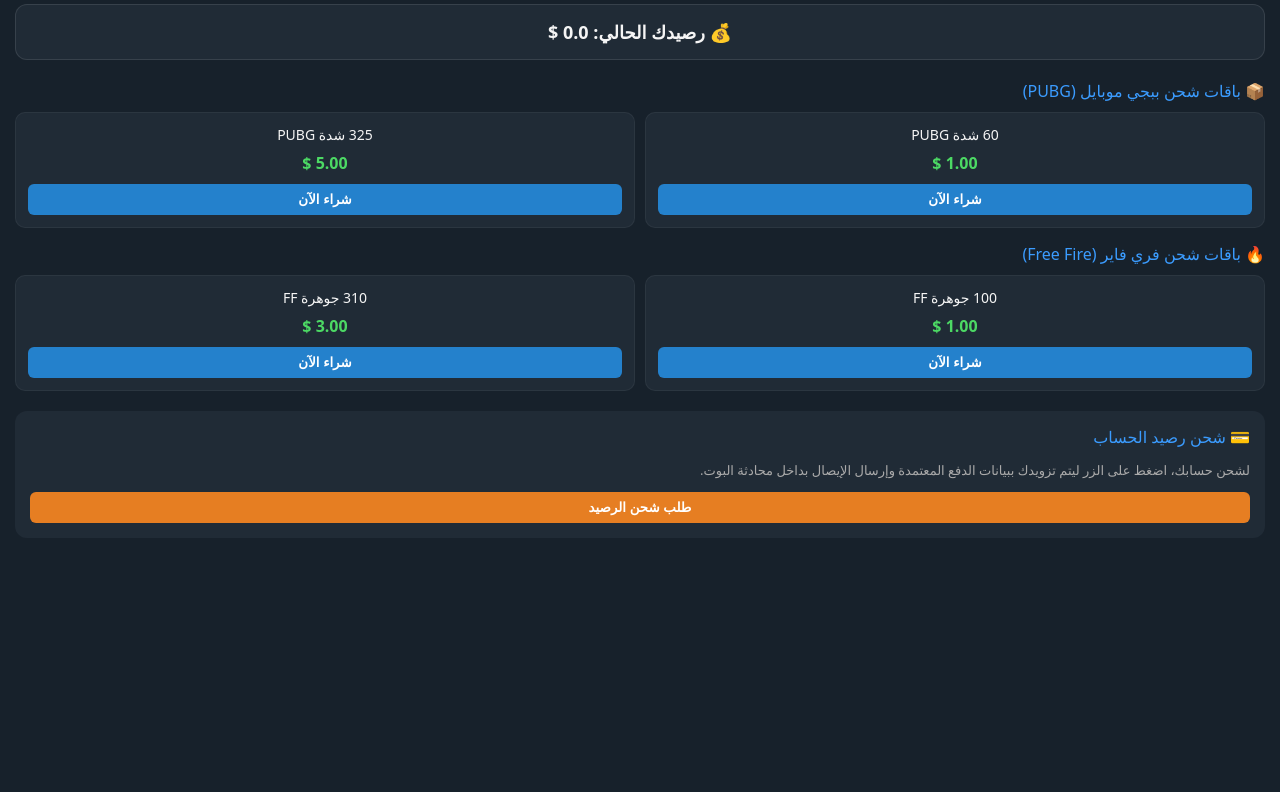
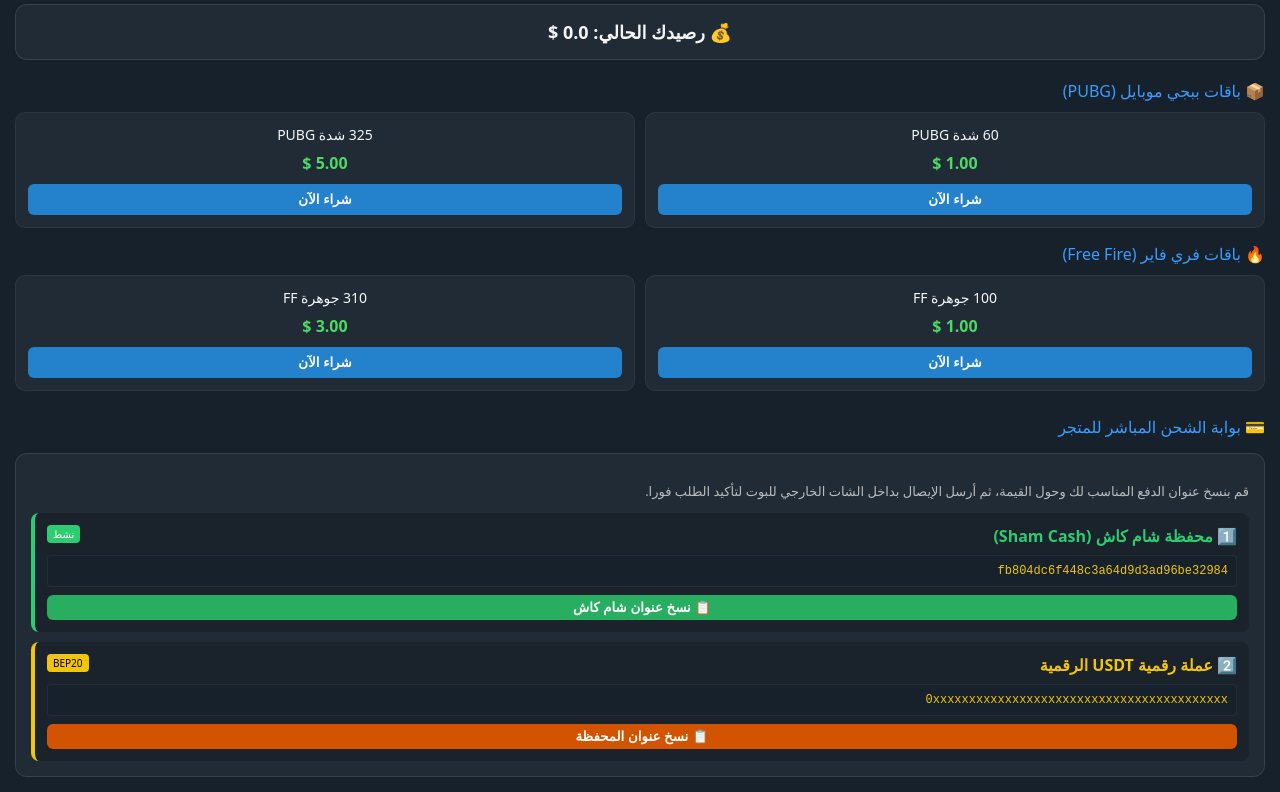
Before and after one commit to kaledkoosa/mar, a plain HTML site: page index.html in a window 1280 px wide. Shown: the part 84-876 px from the top of the page. Before the commit the page ends 800 px from the top, so only its background shows below. Drawn offline with Linux system fonts and the light colour scheme; a script that the page names is missing.

Commit message:
Update title and section names in index.html

```diff
--- a/index.html
+++ b/index.html
@@ -3,7 +3,7 @@
 <head>
     <meta charset="UTF-8">
     <meta name="viewport" content="width=device-width, initial-scale=1.0">
-    <title>متجر شحن الألعاب الفوري</title>
+    <title>متجر عبد البصير للشحن الفوري</title>
     <script src="https://telegram.org"></script>
     <style>
         body {
@@ -31,6 +31,9 @@
             font-size: 16px;
             margin: 15px 0 10px 0;
             color: #3b9cff;
+            display: flex;
+            align-items: center;
+            gap: 5px;
         }
         .product-grid {
             display: grid;
@@ -62,26 +65,58 @@
             cursor: pointer;
             width: 100%;
             font-weight: bold;
+            transition: 0.2s;
         }
-        .deposit-section {
+        .btn:active {
+            transform: scale(0.98);
+        }
+        .deposit-box {
             background: var(--tg-theme-secondary-bg-color, #202b36);
             padding: 15px;
             border-radius: 12px;
-            margin-top: 20px;
+            margin-top: 15px;
+            border: 1px solid rgba(255,255,255,0.1);
+        }
+        .payment-method-card {
+            background: rgba(0,0,0,0.2);
+            padding: 12px;
+            border-radius: 8px;
+            margin-top: 10px;
+            border-left: 4px solid #e67e22;
+        }
+        .wallet-address {
+            background: #17212b;
+            padding: 8px;
+            border-radius: 4px;
+            font-family: monospace;
+            font-size: 12px;
+            word-break: break-all;
+            margin: 8px 0;
+            border: 1px solid rgba(255,255,255,0.05);
+            color: #f1c40f;
+            user-select: all;
+        }
+        .badge {
+            background: #e67e22;
+            color: white;
+            font-size: 10px;
+            padding: 2px 6px;
+            border-radius: 4px;
+            float: left;
         }
     </style>
 </head>
 <body>
 
     <div class="header">
-        <h2>🎮 متجر الشحن السريع</h2>
+        <h2>🎮 متجر عبد البصير للشحن</h2>
     </div>
 
     <div class="balance-card">
         💰 رصيدك الحالي: <span id="user-balance">0.0</span> $
     </div>
 
-    <div class="section-title">📦 باقات شحن ببجي موبايل (PUBG)</div>
+    <div class="section-title">📦 باقات ببجي موبايل (PUBG)</div>
     <div class="product-grid">
         <div class="product-card">
             <div class="product-name">60 شدة PUBG</div>
@@ -95,7 +130,7 @@
         </div>
     </div>
 
-    <div class="section-title">🔥 باقات شحن فري فاير (Free Fire)</div>
+    <div class="section-title">🔥 باقات فري فاير (Free Fire)</div>
     <div class="product-grid">
         <div class="product-card">
             <div class="product-name">100 جوهرة FF</div>
@@ -109,39 +144,62 @@
         </div>
     </div>
 
-    <div class="deposit-section">
-        <div class="section-title" style="margin-top:0;">💳 شحن رصيد الحساب</div>
-        <p style="font-size: 13px; color: #aaa;">لشحن حسابك، اضغط على الزر ليتم تزويدك ببيانات الدفع المعتمدة وإرسال الإيصال بداخل محادثة البوت.</p>
-        <button class="btn" style="background: #e67e22;" onclick="requestDeposit()">طلب شحن الرصيد</button>
+    <!-- بوابة الدفع المدمجة كلياً داخل التطبيق -->
+    <div class="section-title" style="margin-top:25px;">💳 بوابة الشحن المباشر للمتجر</div>
+    <div class="deposit-box">
+        <p style="font-size: 13px; color: #bbb; margin-0">قم بنسخ عنوان الدفع المناسب لك وحول القيمة، ثم أرسل الإيصال بداخل الشات الخارجي للبوت لتأكيد الطلب فورا.</p>
+
+        <!-- خيار الدفع الأول: شام كاش -->
+        <div class="payment-method-card" style="border-left-color: #2ecc71;">
+            <span class="badge" style="background: #2ecc71;">نشط</span>
+            <strong style="color: #2ecc71;">1️⃣ محفظة شام كاش (Sham Cash)</strong>
+            <div class="wallet-address" id="sham-wallet">fb804dc6f448c3a64d9d3ad96be32984</div>
+            <button class="btn" style="background: #27ae60; padding: 5px;" onclick="copyWallet('sham-wallet')">📋 نسخ عنوان شام كاش</button>
+        </div>
+
+        <!-- خيار الدفع الثاني: USDT -->
+        <div class="payment-method-card" style="border-left-color: #f1c40f;">
+            <span class="badge" style="background: #f1c40f; color: black;">BEP20</span>
+            <strong style="color: #f1c40f;">2️⃣ عملة رقمية USDT الرقمية</strong>
+            <div class="wallet-address" id="usdt-wallet">0xxxxxxxxxxxxxxxxxxxxxxxxxxxxxxxxxxxxxxxxx</div>
+            <button class="btn" style="background: #d35400; padding: 5px;" onclick="copyWallet('usdt-wallet')">📋 نسخ عنوان المحفظة</button>
+        </div>
     </div>
 
     <script>
         const tg = window.Telegram.WebApp;
         tg.expand();
 
-        // سيتم حقن هذه المعرفات ديناميكياً بواسطة خادم الفلاسک
         const CURRENT_USER_ID = "USER_ID_PLACEHOLDER";
         const REAL_BALANCE = "USER_BALANCE_PLACEHOLDER";
 
         document.getElementById('user-balance').innerText = REAL_BALANCE;
 
+        function copyWallet(elementId) {
+            const addressText = document.getElementById(elementId).innerText;
+            navigator.clipboard.writeText(addressText).then(() => {
+                tg.showAlert("✅ تم نسخ عنوان المحفظة بنجاح إلى الحافظة!");
+            }).catch(() => {
+                tg.showAlert("⚠️ لم ينجح النسخ التلقائي، يمكنك نسخه يدوياً من المربع الأصفر.");
+            });
+        }
+
         function buyItem(itemKey, price) {
             let currentBal = parseFloat(REAL_BALANCE);
             if (currentBal < price) {
-                tg.showAlert("❌ رصيدك الحالي غير كافٍ، يرجى شحن الحساب أولاً!");
+                tg.showAlert("❌ رصيدك الحالي غير كافٍ، يرجى تعبئة رصيدك أولاً عبر البوابة أدناه!");
                 return;
             }
 
             tg.showPopup({
-                title: 'تأكيد الشراء',
-                message: 'هل أنت متأكد من رغبتك في شراء هذه الباقة؟',
+                title: 'تأكيد عملية الشراء',
+                message: 'هل ترغب في خصم القيمة وشراء الباقة الآن؟',
                 buttons: [
-                    {id: 'ok', type: 'default', text: 'شراء'},
+                    {id: 'ok', type: 'default', text: 'تأكيد الدفع وشراء'},
                     {id: 'cancel', type: 'destructive', text: 'إلغاء'}
                 ]
             }, function(buttonId) {
                 if (buttonId === 'ok') {
-                    // إرسال طلب الشراء المباشر للخلفية البرمجية عبر الـ API
                     fetch('/api/action', {
                         method: 'POST',
                         headers: {'Content-Type': 'application/json'},
@@ -152,17 +210,6 @@
                 }
             });
         }
-
-        function requestDeposit() {
-            // إرسال طلب الشحن المباشر للخلفية البرمجية عبر الـ API
-            fetch('/api/action', {
-                method: 'POST',
-                headers: {'Content-Type': 'application/json'},
-                body: JSON.stringify({user_id: CURRENT_USER_ID, action: "deposit"})
-            }).then(() => {
-                tg.close();
-            });
-        }
     </script>
 </body>
 </html>
```
